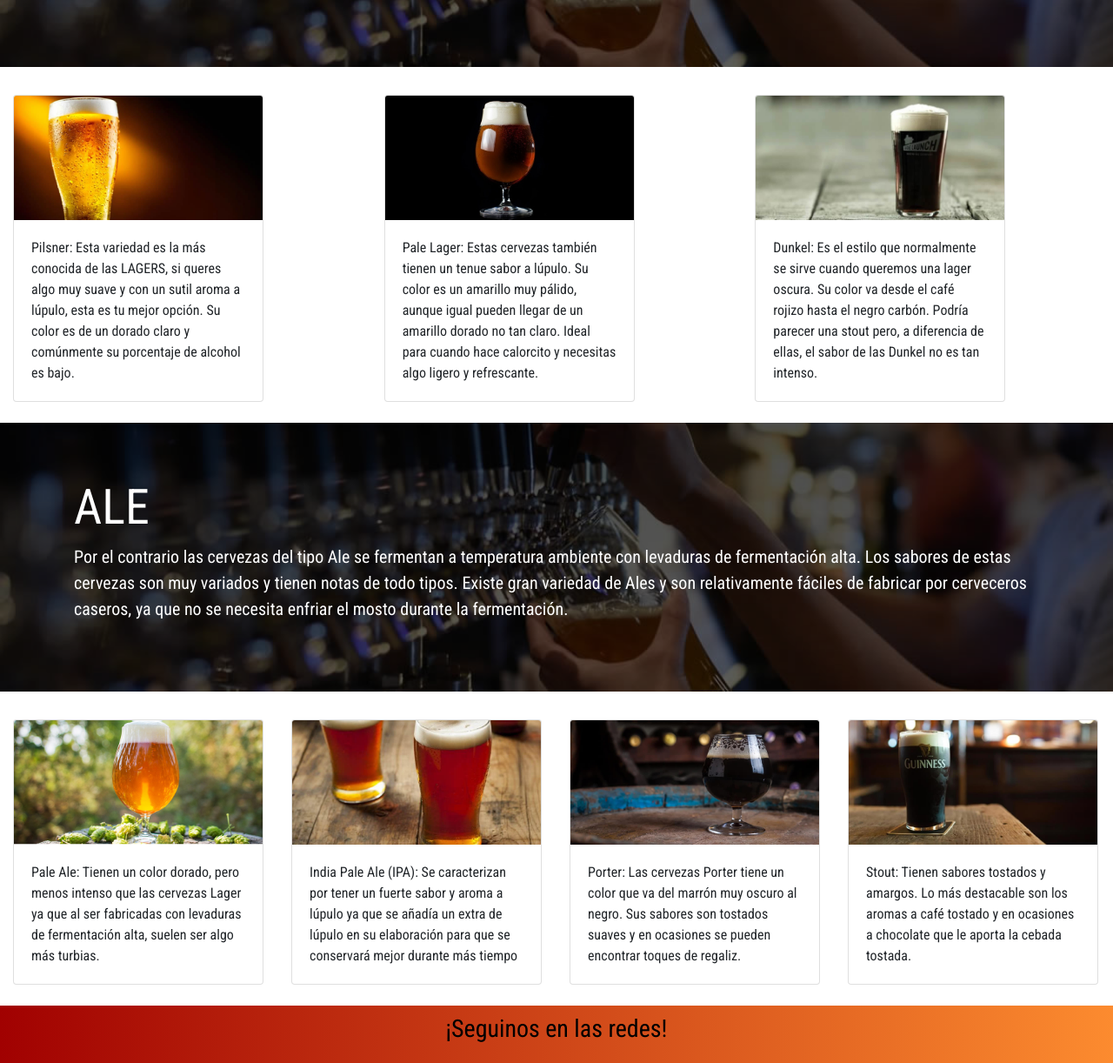
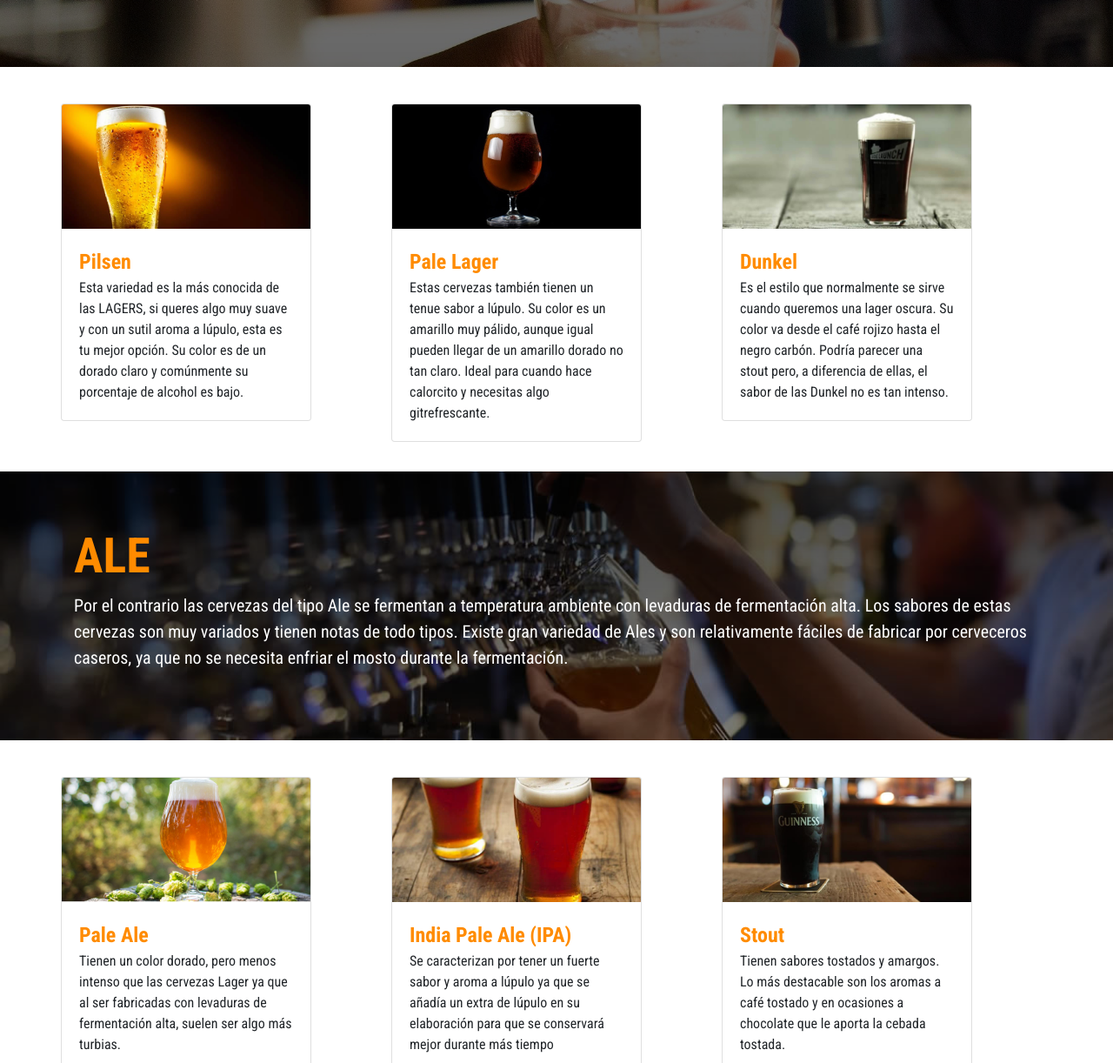
Before and after one commit to LucasFuentes18/proyecto_coder, a plain HTML site: page estilos.html in a window 1280 px wide. Shown: the part 1026-2248 px from the top of the page at 87% size. Drawn offline with nearby package versions, Linux system fonts and the light colour scheme; a web font is replaced by a local one.

Commit message:
terminado estilos

```diff
--- a/estilos.css
+++ b/estilos.css
@@ -1,6 +1,6 @@
 * {
-    margin:0;
-    padding:0;
+    margin: 0;
+    padding: 0;
     box-sizing: border-box;
 }
 
@@ -14,7 +14,7 @@ body {
     height: 100px;
 }
 
-nav{
+nav {
     position: fixed;
     display: flex;
     height: 100px;
@@ -32,11 +32,13 @@ nav .logo {
     font-size: 35px;
     font-weight: 600;
 }
+
 nav ul {
     display: flex;
     flex-wrap: wrap;
     list-style: none;
 }
+
 nav ul li {
     margin: 0 5px;
 }
@@ -62,7 +64,8 @@ nav .menu-btn i {
     cursor: pointer;
     display: none;
 }
-input[type="checkbox"]{
+
+input[type="checkbox"] {
     display: none;
 }
 
@@ -73,13 +76,15 @@ input[type="checkbox"]{
 }
 
 @media (max-width: 920px) {
-    nav .menu-btn i{
+    nav .menu-btn i {
         display: block;
     }
-    #click:checked ~ .menu-btn i:before{
+
+    #click:checked~.menu-btn i:before {
         content: "\f00d";
     }
-    nav ul{
+
+    nav ul {
         position: fixed;
         top: 100px;
         left: -100%;
@@ -89,23 +94,28 @@ input[type="checkbox"]{
         text-align: center;
         display: block;
     }
-    #click:checked ~ ul{
+
+    #click:checked~ul {
         left: 0;
     }
-    nav ul li{
+
+    nav ul li {
         width: 100%;
         margin: 40px 0;
     }
-    nav ul li a{
+
+    nav ul li a {
         width: 100%;
         margin-left: -100%;
         display: block;
         font-size: 20px;
     }
-    #click:checked ~ ul li a{
+
+    #click:checked~ul li a {
         margin-left: 0px;
     }
-    nav ul li a:hover{
+
+    nav ul li a:hover {
         background: none;
         color: #FE9920;
     }
@@ -124,14 +134,15 @@ input[type="checkbox"]{
     padding: 0 15px;
     text-align: center;
 }
-.index__top h2{
+
+.index__top h2 {
     font-family: 'Tourney', cursive;
     color: #fff;
     font-size: 80px;
 }
 
 @media (max-width: 360px) {
-    .index__top h2{
+    .index__top h2 {
         font-size: 50px;
     }
 }
@@ -163,7 +174,7 @@ input[type="checkbox"]{
     width: calc(33% - 10px);
     padding: 25px;
     border-radius: 3px;
-    box-shadow: 0px 4px 8px rgba(0,0,0,0.15);
+    box-shadow: 0px 4px 8px rgba(0, 0, 0, 0.15);
 }
 
 .info__home .info__home-cajas .info__home-contenido {
@@ -216,6 +227,7 @@ input[type="checkbox"]{
     .info__home .info__home-cajas {
         width: 100%;
     }
+
     .info__home-contenedor {
         height: 100%;
     }
@@ -243,7 +255,7 @@ input[type="checkbox"]{
     border-radius: 1rem;
 }
 
-@media (max-width: 920px){
+@media (max-width: 920px) {
     .bajada {
         flex-direction: column-reverse;
         justify-content: center;
@@ -269,7 +281,7 @@ input[type="checkbox"]{
 .footer {
     display: flex;
     flex-direction: column;
-    background-image: linear-gradient(to left, rgb(252, 139, 47) , rgb(161, 1, 1));
+    background-image: linear-gradient(to left, rgb(252, 139, 47), rgb(161, 1, 1));
 }
 
 .footer__titulo {
@@ -315,9 +327,11 @@ input[type="checkbox"]{
 .footer__imagen-fb img {
     max-width: 50px;
 }
+
 .footer__imagen-ig img {
     max-width: 50px;
 }
+
 .footer__imagen-tw img {
     max-width: 50px;
 }
@@ -347,14 +361,15 @@ input[type="checkbox"]{
     padding: 0 15px;
     text-align: center;
 }
-.historia__top h2{
+
+.historia__top h2 {
     font-family: 'Tourney', cursive;
     color: #fff;
     font-size: 80px;
 }
 
 @media (max-width: 460px) {
-    .historia__top h2{
+    .historia__top h2 {
         font-size: 50px;
     }
 }
@@ -374,7 +389,7 @@ input[type="checkbox"]{
 .historia__hover-subtitulo {
     font-size: 1.8rem;
     text-align: center;
-    color:#FE9920;
+    color: #FE9920;
     margin: auto;
     padding: 15px;
 }
@@ -393,21 +408,21 @@ input[type="checkbox"]{
 }
 
 .historia__hover-contenedor article {
-    position:relative;
+    position: relative;
     cursor: pointer;
     width: 100%;
     overflow: hidden;
     border-radius: 6px;
 }
 
-.historia__hover-contenedor article img{
+.historia__hover-contenedor article img {
     max-width: 100%;
     max-height: 100%;
     transition: all 400ms ease-out;
     will-change: transform;
 }
 
-.historia__hover-contenedor article .historia__hover-capa{
+.historia__hover-contenedor article .historia__hover-capa {
     position: absolute;
     top: 0;
     width: 100%;
@@ -418,21 +433,22 @@ input[type="checkbox"]{
     visibility: hidden;
     text-align: center;
 }
- .historia__hover-contenedor article:hover > .historia__hover-capa {
+
+.historia__hover-contenedor article:hover>.historia__hover-capa {
     opacity: 1;
     visibility: visible;
 }
 
- .historia__hover-contenedor article:hover > .historia__hover-capa h3{
+.historia__hover-contenedor article:hover>.historia__hover-capa h3 {
     margin-top: 70px;
     margin-bottom: 15px;
 }
 
- .historia__hover-contenedor article:hover > img{
+.historia__hover-contenedor article:hover>img {
     transform: scale(1.3);
 }
 
- .historia__hover-contenedor article:hover > .historia__hover-capa h3{
+.historia__hover-contenedor article:hover>.historia__hover-capa h3 {
     color: white;
     font-weight: 4em;
     margin-bottom: 120px;
@@ -463,28 +479,32 @@ input[type="checkbox"]{
         justify-items: center;
         margin-bottom: 1em;
     }
+
     .historia__info h2 {
         font-size: 3rem;
         padding: 15 15 15;
     }
+
     .historia__hover-subtitulo {
         font-size: 1.5rem;
     }
+
     .historia__info-p {
         padding: 10 20;
     }
 }
 
 @media (max-width: 500px) {
-    .historia__hover-contenedor article:hover > .historia__hover-capa h3{
+    .historia__hover-contenedor article:hover>.historia__hover-capa h3 {
         font-size: 1em;
     }
 }
 
 @media (max-width: 374px) {
-    .historia__hover-contenedor article:hover > .historia__hover-capa h3{
+    .historia__hover-contenedor article:hover>.historia__hover-capa h3 {
         font-size: 0.8em;
     }
+
     .historia__info-p {
         font-size: 1em;
     }
@@ -504,6 +524,7 @@ input[type="checkbox"]{
     padding: 0 15px;
     text-align: center;
 }
+
 .estilos__top_h2 {
     font-family: 'Tourney', cursive;
     color: #fff;
@@ -523,10 +544,11 @@ input[type="checkbox"]{
     display: grid;
     grid-template-columns: 1fr 1fr;
     grid-template-rows: auto;
-    grid-template-areas: "titulo titulo" "lager ale";
+    grid-template-areas: "titulo titulo""lager ale";
     column-gap: 30px;
     row-gap: 20px;
 }
+
 .estilos__tit {
     font-size: 28px;
     text-decoration: underline;
@@ -541,17 +563,37 @@ input[type="checkbox"]{
 }
 
 .container__img-lager {
-    background-image: linear-gradient(rgba(0, 0, 0, 0.5), rgba(0, 0, 0, 0.4)), url(img/cerveza_old.jpg);
+    background-image: linear-gradient(rgba(0, 0, 0, 0.5), rgba(0, 0, 0, 0.6)), url(img/cerveza4.jpg);
     background-size: cover;
     background-position: center;
 }
 
+.container__img-ale {
+    background-image: linear-gradient(rgba(0, 0, 0, 0.5), rgba(0, 0, 0, 0.2)), url(img/cerveza3.jpg);
+    background-size: cover;
+    background-position: center;
+}
+
+
 .display-4__estilos {
-    color:white
+    color: white;
+    font-weight: 600;
+    color: #ff8b00;
 }
 
 .lead__estilos {
-    color:white
+    color: white
+}
+
+.col {
+    padding: 10 0;
+}
+
+.card-text1 {
+    margin-bottom: 0;
+    font-size: 24px;
+    font-weight: 600;
+    color: #ff8b00;
 }
 
 .estilos__lager-img {
@@ -566,6 +608,7 @@ input[type="checkbox"]{
     border-radius: 2rem;
 }
 
+
 @media screen and (max-width: 900px) {
     .estilos {
         display: inline-block;
@@ -578,9 +621,11 @@ input[type="checkbox"]{
         display: inline-block;
         margin-bottom: 15px;
     }
+
     .estilos__parrafo {
         padding: 15 35;
     }
+
     .estilos__tit {
         padding: 10 15;
     }
@@ -600,14 +645,14 @@ input[type="checkbox"]{
     text-align: center;
 }
 
-.contacto__top h2{
+.contacto__top h2 {
     font-family: 'Tourney', cursive;
     color: #fff;
     font-size: 80px;
 }
 
 @media (max-width: 580px) {
-    .contacto__top h2{
+    .contacto__top h2 {
         font-size: 40px;
     }
 }
@@ -617,7 +662,7 @@ input[type="checkbox"]{
     background-image: linear-gradient(rgba(0, 0, 0, 0.5), rgba(0, 0, 0, 0.5)), url(img/form_contacto.jpg);
     background-position: cover;
     background-size: cover;
-    background-position:center;
+    background-position: center;
     background-repeat: no-repeat;
     height: 100vh;
     max-width: 100%;
@@ -632,9 +677,11 @@ input[type="checkbox"]{
     align-items: center;
     padding: 5px;
 }
-.form__checkbox{
+
+.form__checkbox {
     display: inline-block !important;
 }
+
 .main__form .form {
     border: 1px solid #1b1b1b;
     border-radius: 10px;
@@ -740,19 +787,20 @@ input[type="checkbox"]{
     text-align: center;
 }
 
-.cervecerias__top h2{
+.cervecerias__top h2 {
     font-family: 'Tourney', cursive;
     color: #fff;
     font-size: 80px;
 }
 
 @media (max-width: 580px) {
-    .cervecerias__top h2{
+    .cervecerias__top h2 {
         font-size: 50px;
     }
 }
+
 @media (max-width: 360px) {
-    .cervecerias__top h2{
+    .cervecerias__top h2 {
         font-size: 30px;
     }
 }
@@ -761,7 +809,7 @@ input[type="checkbox"]{
 .cerveceriasMes__titulo {
     font-size: 32px;
     text-decoration: underline;
-    margin-top: 20px ;
+    margin-top: 20px;
 }
 
 .cerveceriasMes__titulo h2 {
@@ -815,9 +863,11 @@ input[type="checkbox"]{
     .contenedor__cervecerias {
         flex-direction: column;
     }
+
     .contenedor__cervecerias-texto {
         margin-left: 0;
     }
+
     .cerveceriasMes__titulo {
         font-size: 26px;
     }
--- a/estilos.html
+++ b/estilos.html
@@ -55,13 +55,14 @@
                     cervezas muy refrescantes y normalmente con graduaciones alcohólicas bajas.</p>
             </div>
         </div>
-        <div class="container-fluid">
+        <div class="container">
             <div class="row">
                 <div class="col">
                     <div class="card" style="width: 18rem;">
                         <img class="card-img-top" src="img/pilsen_lager.jpg" alt="Card image cap">
                         <div class="card-body">
-                            <p class="card-text">Pilsner: Esta variedad es la más conocida de las LAGERS, si queres algo
+                            <p class="card-text1">Pilsen</p>
+                            <p class="card-text">Esta variedad es la más conocida de las LAGERS, si queres algo
                                 muy suave y con un sutil aroma a lúpulo, esta es tu mejor opción. Su color es de un
                                 dorado claro y comúnmente su porcentaje de alcohol es bajo.</p>
                         </div>
@@ -71,9 +72,10 @@
                     <div class="card" style="width: 18rem;">
                         <img class="card-img-top" src="img/pale_lager.jpg" alt="Card image cap">
                         <div class="card-body">
-                            <p class="card-text">Pale Lager: Estas cervezas también tienen un tenue sabor a lúpulo. Su
+                            <p class="card-text1">Pale Lager</p>
+                            <p class="card-text">Estas cervezas también tienen un tenue sabor a lúpulo. Su
                                 color es un amarillo muy pálido, aunque igual pueden llegar de un amarillo dorado no tan
-                                claro. Ideal para cuando hace calorcito y necesitas algo ligero y refrescante.</p>
+                                claro. Ideal para cuando hace calorcito y necesitas algo gitrefrescante.</p>
                         </div>
                     </div>
                 </div>
@@ -81,7 +83,8 @@
                     <div class="card" style="width: 18rem;">
                         <img class="card-img-top" src="img/dunkel_lager.jpg" alt="Card image cap">
                         <div class="card-body">
-                            <p class="card-text">Dunkel: Es el estilo que normalmente se sirve cuando queremos una lager
+                            <p class="card-text1">Dunkel</p>
+                            <p class="card-text">Es el estilo que normalmente se sirve cuando queremos una lager
                                 oscura. Su color va desde el café rojizo hasta el negro carbón. Podría parecer una stout
                                 pero, a diferencia de ellas, el sabor de las Dunkel no es tan intenso.</p>
                         </div>
@@ -92,20 +95,26 @@
     </section>
     <br>
     <section>
-        <div class="jumbotron jumbotron-fluid container__img-lager">
+        <div class="jumbotron jumbotron-fluid container__img-ale">
             <div class="container">
                 <h1 class="display-4 display-4__estilos">ALE</h1>
-                <p class="lead lead__estilos">Por el contrario las cervezas del tipo Ale se fermentan a temperatura ambiente con levaduras de fermentación alta.
-                    Los sabores de estas cervezas son muy variados y tienen notas de todo tipos. Existe gran variedad de Ales y son relativamente fáciles de fabricar por cerveceros caseros, ya que no se necesita enfriar el mosto durante la fermentación.</p>
+                <p class="lead lead__estilos">Por el contrario las cervezas del tipo Ale se fermentan a temperatura
+                    ambiente con levaduras de fermentación alta.
+                    Los sabores de estas cervezas son muy variados y tienen notas de todo tipos. Existe gran variedad de
+                    Ales y son relativamente fáciles de fabricar por cerveceros caseros, ya que no se necesita enfriar
+                    el mosto durante la fermentación.</p>
             </div>
         </div>
-        <div class="container-fluid">
+        <div class="container">
             <div class="row">
                 <div class="col">
                     <div class="card" style="width: 18rem;">
                         <img class="card-img-top" src="img/paleale.jpg" alt="Card image cap">
                         <div class="card-body">
-                            <p class="card-text">Pale Ale: Tienen un color dorado, pero menos intenso que las cervezas Lager ya que al ser fabricadas con levaduras de fermentación alta, suelen ser algo más turbias.</p>
+                            <p class="card-text1">Pale Ale</p>
+                            <p class="card-text">Tienen un color dorado, pero menos intenso que las cervezas
+                                Lager ya que al ser fabricadas con levaduras de fermentación alta, suelen ser algo más
+                                turbias.</p>
                         </div>
                     </div>
                 </div>
@@ -113,15 +122,10 @@
                     <div class="card" style="width: 18rem;">
                         <img class="card-img-top" src="img/ipa.jpg" alt="Card image cap">
                         <div class="card-body">
-                            <p class="card-text">India Pale Ale (IPA): Se caracterizan por tener un fuerte sabor y aroma a lúpulo ya que se añadía un extra de lúpulo en su elaboración para que se conservará mejor durante más tiempo</p>
-                        </div>
-                    </div>
-                </div>
-                <div class="col">
-                    <div class="card" style="width: 18rem;">
-                        <img class="card-img-top" src="img/porter.jpg" alt="Card image cap">
-                        <div class="card-body">
-                            <p class="card-text">Porter: Las cervezas Porter tiene un color que va del marrón muy oscuro al negro. Sus sabores son tostados suaves y en ocasiones se pueden encontrar toques de regaliz.</p>
+                            <p class="card-text1">India Pale Ale (IPA)</p>
+                            <p class="card-text">Se caracterizan por tener un fuerte sabor y aroma
+                                a lúpulo ya que se añadía un extra de lúpulo en su elaboración para que se conservará
+                                mejor durante más tiempo</p>
                         </div>
                     </div>
                 </div>
@@ -129,7 +133,9 @@
                     <div class="card" style="width: 18rem;">
                         <img class="card-img-top" src="img/stout.jpg" alt="Card image cap">
                         <div class="card-body">
-                            <p class="card-text">Stout: Tienen sabores tostados y amargos. Lo más destacable son los aromas a café tostado y en ocasiones a chocolate que le aporta la cebada tostada.</p>
+                            <p class="card-text1">Stout</p>
+                            <p class="card-text">Tienen sabores tostados y amargos. Lo más destacable son los
+                                    aromas a café tostado y en ocasiones a chocolate que le aporta la cebada tostada.</p>
                         </div>
                     </div>
                 </div>
@@ -137,29 +143,6 @@
         </div>
     </section>
     <br>
-
-
-    <!--Info
-    <section class="estilos">
-        <div class="estilos__cerveza-lager">
-            <h2 class="estilos__tit">LAGER</h2>
-            <img class="estilos__lager-img" src="img/cerveza_lager.jpg" alt="cerveza lager">
-            <p class="estilos__parrafo">
-                Las cervezas Lager destacan principalmente por elaborarse con levaduras de fermentación baja. Esto les otorga un color limpio con sabores sencillos, sin demasiadas notas en boca. Son cervezas muy refrescantes y normalmente con graduaciones alcohólicas bajas.
-            </p>
-        </div>
-        <div class="estilos__cerveza-ale">
-            <h2 class="estilos__tit">ALE</h2>
-            <img class="estilos__ale-img" src="img/cerveza_ale.jpg" alt="cerveza ale">
-            <p class="estilos__parrafo">
-                Por el contrario las cervezas del tipo Ale se fermentan a temperatura ambiente con levaduras de fermentación alta.
-                Los sabores de estas cervezas son muy variados y tienen notas de todo tipos. Existe gran variedad de Ales y son relativamente fáciles de fabricar por cerveceros caseros, ya que no se necesita enfriar el mosto durante la fermentación.
-            </p>
-        </div>
-    </section> -->
-
-
-
     <!--Footer-->
     <footer class="footer">
         <div class="footer__titulo">
```
Also changed, not shown: img/cerveza3.jpg (renamed from img/cerveza_old.jpg), img/cerveza4.jpg (added). Lines whose indentation alone changed are shown as unchanged.
